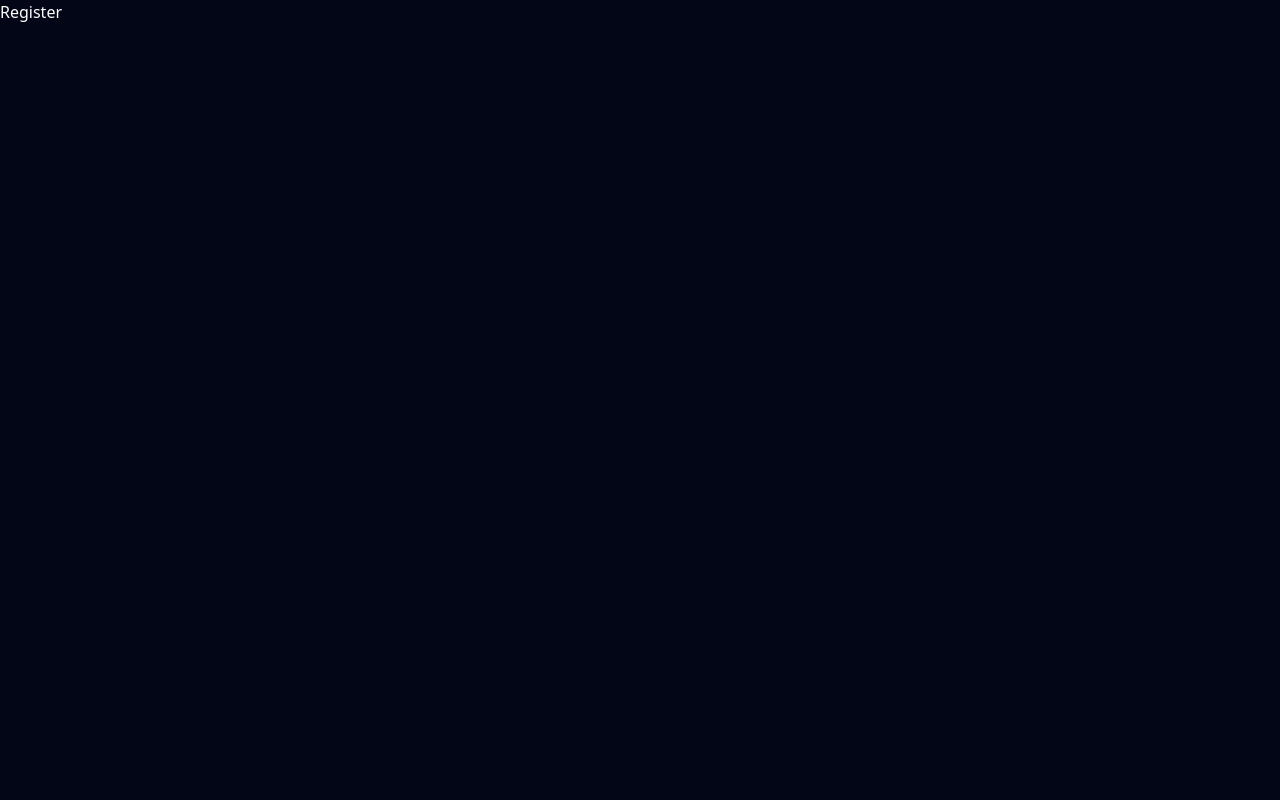
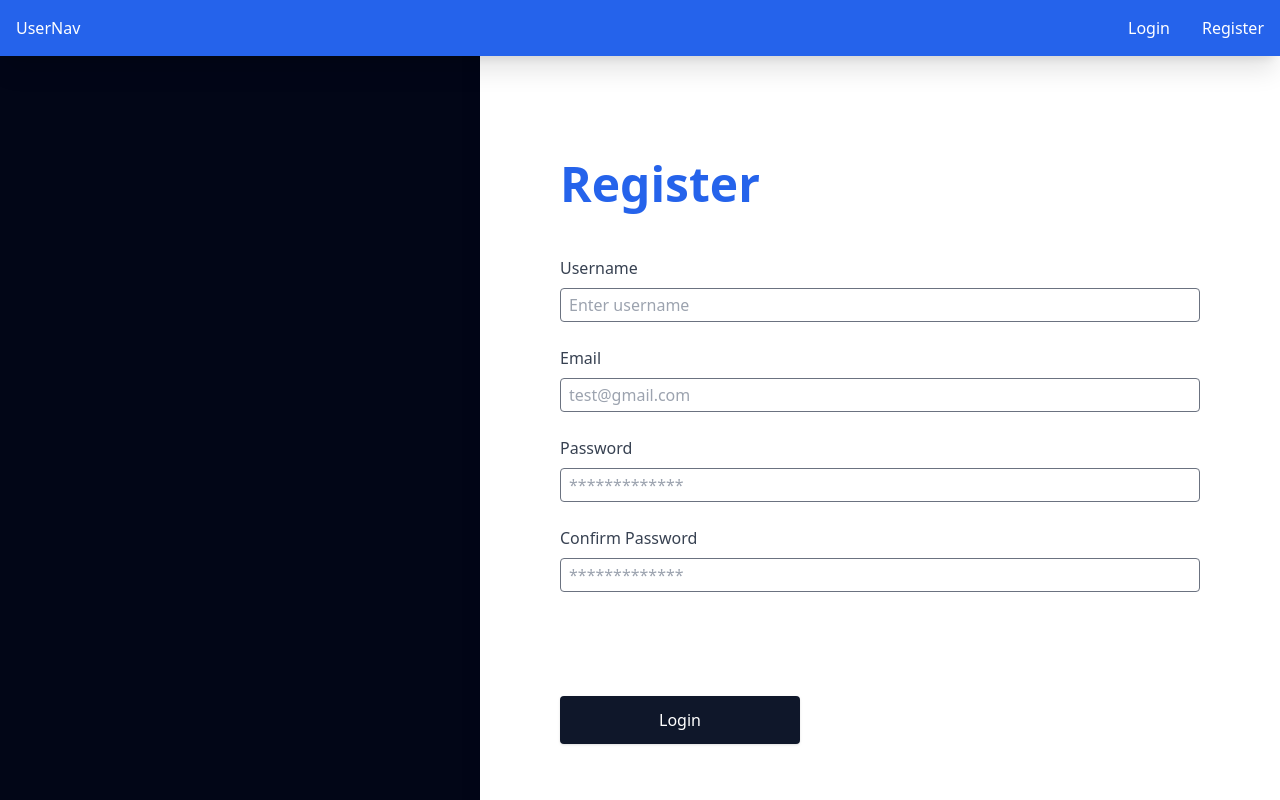
Before and after one commit to Arc-Data/LaravelReactTestRepo, a React (Vite) app in the folder frontend/: page /register in a window 1280 px wide. Built offline with nearby package versions, Linux system fonts and the light colour scheme.

Commit message:
registration template

```diff
--- a/frontend/src/App.jsx
+++ b/frontend/src/App.jsx
@@ -5,7 +5,6 @@ import Login from "./pages/Login"
 import Register from "./pages/Register"
 
 function App() {
-  console.log("App initialized")
   return (
     <BrowserRouter>
       <Routes>
--- a/frontend/src/pages/Login.jsx
+++ b/frontend/src/pages/Login.jsx
@@ -9,15 +9,35 @@ const Login = () => {
     return (
         <>
             <UserNav />
-            <div className="grid h-screen mx-auto text-black place-items-center ">
-                <form className="p-4 bg-blue-900 rounded shadow-xl" method="POST" onSubmit={handleSubmit}>
-                    <p className="text-center text-white">Login</p>
-                    <label htmlFor="username" className="block">Username</label>
-                    <input type="text" name="username"/>
-                    <label htmlFor="password" className="block">Password</label>
-                    <input type="password" name="password"/>
-                    <button type="submit">Button</button>
-                </form>
+            <div className="grid w-screen h-screen md:grid-cols-[1fr_800px] overflow-hidden">
+                <div></div>
+                <div className="bg-white shadow-xl">
+                    <form action="" method="POST" className="px-20 py-40" onSubmit={handleSubmit}>
+                        <h1 className="mb-12 text-5xl font-bold text-blue-600">Login</h1>
+                        <div className="my-2">
+                            <label htmlFor="username" className="text-gray-700">Username</label>
+                            <input
+                                type="text"
+                                name="username"
+                                placeholder="Enter username"
+                                className="w-full px-2 py-1 mt-2 mb-4 text-black bg-transparent border border-gray-500 rounded "/>
+                        </div>
+                        <div className="my-2">
+                            <label htmlFor="password" className="text-gray-700">Password</label>
+                            <input
+                                type="password"
+                                name="username"
+                                placeholder="*************"
+                                className="w-full px-2 py-1 mt-2 mb-4 text-black bg-transparent border border-gray-500 rounded "/>
+                        </div>
+                        <div className="flex gap-2 text-gray-700">
+                                <input type="checkbox" />
+                                <p>Remember my password</p>
+                        </div>
+
+                        <button className="px-2 py-3 mt-20 rounded shadow bg-slate-900 w-60">Login</button>
+                    </form>
+                </div>
             </div>
         </>
     )
--- a/frontend/src/pages/Register.jsx
+++ b/frontend/src/pages/Register.jsx
@@ -1,6 +1,88 @@
+import { useState } from "react"
+import UserNav from "../components/UserNav"
+
 const Register = () => {
+    const [data, setData] = useState({
+        'username': '',
+        'email': '',
+        'password': '',
+        'confirm': '',
+    })
+
+    const handleInputChange = (e) => {
+        const { name, value } = e.target;
+        setData(prevData => ({
+            ...prevData,
+            [name]: value
+        }))
+    }
+
+    const handleSubmit = (e) => {
+        e.preventDefault()
+        if (data.password !== data.confirm) {
+            alert('Passwords do not match')
+            return
+        }
+
+        console.log(data)
+        // insert register process
+    }
+
     return (
-        <div>Register</div>
+        <>
+            <UserNav />
+            <div className="grid w-screen h-screen md:grid-cols-[1fr_800px] overflow-x-hidden">
+                <div></div>
+                <div className="text-black bg-white shadow-xl">
+                    <form action="" method="POST" className="px-20 pt-40 pb-20 overflow-y-scroll" onSubmit={handleSubmit}>
+                        <h1 className="mb-12 text-5xl font-bold text-blue-600">Register</h1>
+                        <div className="my-2">
+                            <label htmlFor="username" className="text-gray-700">Username</label>
+                            <input
+                                type="text"
+                                name="username"
+                                value={data.username}
+                                onChange={handleInputChange}
+                                placeholder="Enter username"
+                                className="w-full px-2 py-1 mt-2 mb-4 text-black bg-transparent border border-gray-500 rounded "/>
+                        </div>
+                        <div className="my-2">
+                            <label htmlFor="email" className="text-gray-700">Email</label>
+                            <input
+                                type="email"
+                                name="email"
+                                value={data.email}
+                                onChange={handleInputChange}
+                                placeholder="test@gmail.com"
+                                className="w-full px-2 py-1 mt-2 mb-4 text-black bg-transparent border border-gray-500 rounded "/>
+                        </div>
+                        <div className="my-2">
+                            <label htmlFor="password" className="text-gray-700">Password</label>
+                            <input
+                                type="password"
+                                name="password"
+                                value={data.password}
+                                onChange={handleInputChange}
+                                placeholder="*************"
+                                className="w-full px-2 py-1 mt-2 mb-4 text-black bg-transparent border border-gray-500 rounded "/>
+                        </div>
+                        <div className="my-2">
+                            <label htmlFor="confirm" className="text-gray-700">Confirm Password</label>
+                            <input
+                                type="password"
+                                name="confirm"
+                                value={data.confirm}
+                                onChange={handleInputChange}
+                                placeholder="*************"
+                                className="w-full px-2 py-1 mt-2 mb-4 text-black bg-transparent border border-gray-500 rounded "/>
+                        </div>
+
+
+                        <button className="px-2 py-3 mt-20 text-white rounded shadow bg-slate-900 w-60">Login</button>
+                    </form>
+                </div>
+            </div>
+        </>
     )
 }
 
```
